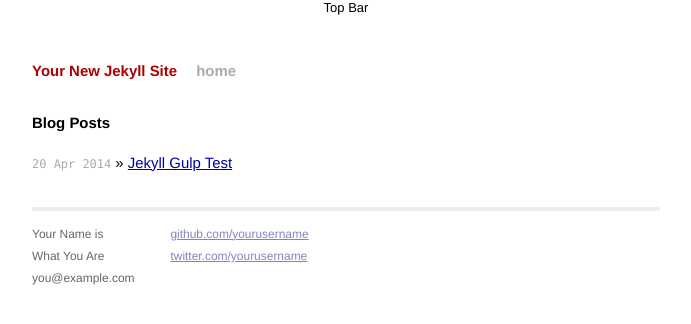
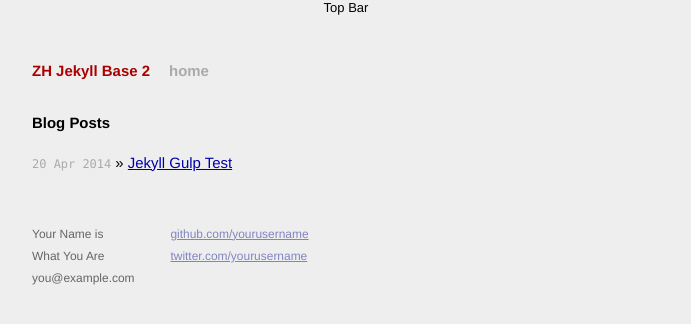
Before and after one commit to zachharkey/zh-jekyll-base-2, a Jekyll site: the page built from index.html, in a window 1280 px wide. Shown: the top 324 px of the page, without its empty margins (294-985 px from the left). Built offline with Jekyll 4.4.1, drawn with Linux system fonts in a browser that asks for light colours; Markdown is read by kramdown in place of the engine named in the settings.

Commit message:
Make site deploy to gh-pages properly.

```diff
--- /dev/null
+++ b/CNAME
@@ -0,0 +1 @@
+zh-jekyll-base-2.zachharkey.com
--- a/_config.yml
+++ b/_config.yml
@@ -1,4 +1,5 @@
-name: Your New Jekyll Site
+name: ZH Jekyll Base 2
 markdown: redcarpet
 highlighter: pygments # or rouge or null
 exclude: ["node_modules", "gulpfile.js", "package.json"]
+baseurl: /zh-jekyll-base-2
--- a/_layouts/default.html
+++ b/_layouts/default.html
@@ -7,7 +7,7 @@
         <meta name="viewport" content="width=device-width">
 
         <!-- Custom CSS -->
-        <link rel="stylesheet" href="/css/main.css">
+        <link rel="stylesheet" href="{{ site.baseurl }}/css/main.css">
 
     </head>
     <body>
--- a/_scss/main.scss
+++ b/_scss/main.scss
@@ -2,5 +2,5 @@
 @import "syntax";
 
 body {
-    background: white;
+    background: #eee;
 }
--- a/css/main.css
+++ b/css/main.css
@@ -396,4 +396,4 @@
 
 /* Literal.Number.Integer.Long */
 body {
-  background: white; }
+  background: #eee; }
--- a/index.html
+++ b/index.html
@@ -1,13 +1,13 @@
 ---
 layout: default
-title: Your New Jekyll Site
+title: ZH Jekyll Base 2
 ---
 
 <div id="home">
   <h1>Blog Posts</h1>
   <ul class="posts">
     {% for post in site.posts %}
-      <li><span>{{ post.date | date_to_string }}</span> &raquo; <a href="{{ post.url }}">{{ post.title }}</a></li>
+      <li><span>{{ post.date | date_to_string }}</span> &raquo; <a href="{{ site.baseurl }}{{ post.url }}">{{ post.title }}</a></li>
     {% endfor %}
   </ul>
 </div>
```
Also changed, not shown: gulpfile.js (+7 -1 lines), 1 other file.
